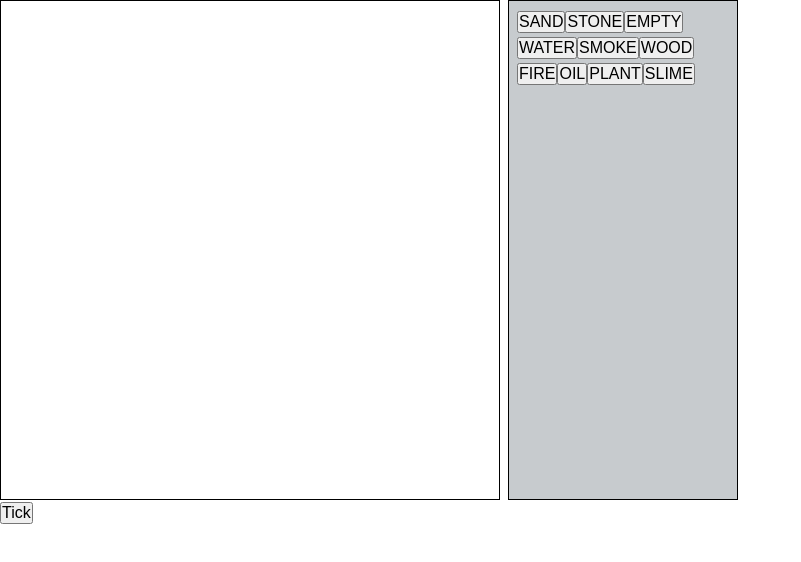
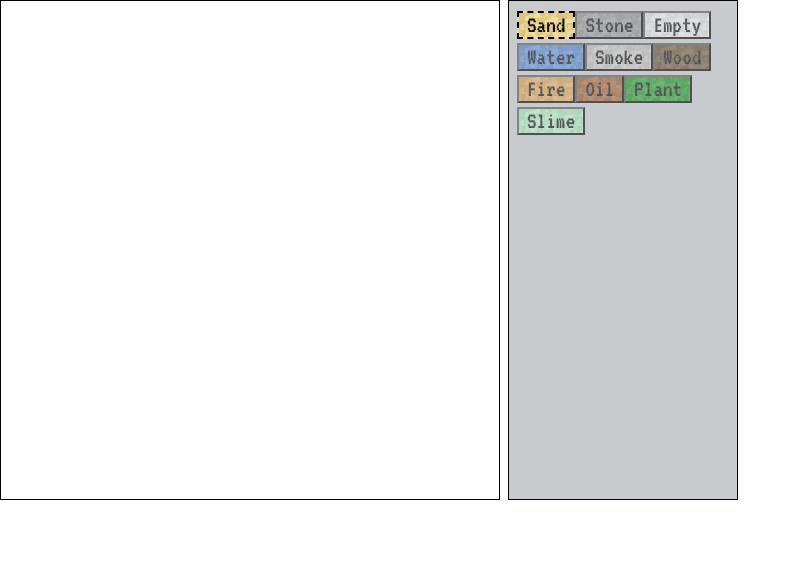
Before and after one commit to lucasquemm/sandpit, a website built with Parcel: page src/index.html in a window 1280 px wide. Shown: the whole page, without its empty margins (0-801 px from the left). Built offline with nearby package versions, Linux system fonts and the light colour scheme.

Commit message:
Interface melhoradav2 (#30)
* interface provisoria para selecao dos elementos

* correcao da cor da slime

```diff
--- a/src/elements/fire.js
+++ b/src/elements/fire.js
@@ -21,6 +21,8 @@ const orange2 = [35, 79, 67, 77]
 const red1 = [7, 82, 56, 66]
 const red2 = [7, 82, 49, 59]
 const red3 = [7, 87, 33, 43]
+
+const BASE_COLOR = orange1
 
 const make = (phase = 'spark') =>
   element.make({
@@ -118,4 +120,4 @@ const update = (sandpit, cell) => {
   }
 }
 
-export { NAME, make, update }
+export { NAME, make, update, BASE_COLOR }
--- a/src/elements/oil.js
+++ b/src/elements/oil.js
@@ -3,6 +3,8 @@ import * as element from '../element'
 import * as fire from './fire'
 import * as water from './water'
 import { chance, pickRand } from '../random'
+
+const BASE_COLOR = [25, 59, 41, 48]
 
 const NAME = 'OIL'
 
@@ -10,7 +12,7 @@ const make = () =>
   element.make({
     type: NAME,
     direction: pickRand([1, -1]),
-    color: [25, 59, 41, 48],
+    color: BASE_COLOR,
   })
 
 const update = (sandpit, cell) => {
@@ -46,4 +48,4 @@ const update = (sandpit, cell) => {
   }
 }
 
-export { NAME, make, update }
+export { NAME, make, update, BASE_COLOR }
--- a/src/elements/plant.js
+++ b/src/elements/plant.js
@@ -3,9 +3,11 @@ import * as water from './water'
 import * as element from '../element'
 import { chance, pickRand, randInt } from '../random'
 
+const BASE_COLOR = [122, 73, 36, 30]
+
 const NAME = 'PLANT'
 
-const make = (energy, color = [122, 73, 36, 30]) => {
+const make = (energy, color = BASE_COLOR) => {
   const isStem = chance(0.1)
 
   return element.make({
@@ -36,4 +38,4 @@ const update = (sandpit, cell) => {
   }
 }
 
-export { NAME, make, update }
+export { NAME, make, update, BASE_COLOR }
--- a/src/elements/sand.js
+++ b/src/elements/sand.js
@@ -4,9 +4,11 @@ import * as oil from './oil'
 import * as element from '../element'
 import { pickRand } from '../random'
 
+const BASE_COLOR = [46, 78, 75, 50]
+
 const NAME = 'SAND'
 
-const make = () => element.make({ type: NAME, color: [46, 78, 75, 50] })
+const make = () => element.make({ type: NAME, color: BASE_COLOR })
 
 const update = (sandpit) => {
   const below = sandpit.get(0, 1)
@@ -28,4 +30,4 @@ const update = (sandpit) => {
   }
 }
 
-export { NAME, make, update }
+export { NAME, make, update, BASE_COLOR }
--- a/src/elements/slime.js
+++ b/src/elements/slime.js
@@ -3,6 +3,8 @@ import * as water from './water'
 import * as oil from './oil'
 import * as element from '../element'
 import { chance, pickRand } from '../random'
+
+const BASE_COLOR = [130, 79, 84, 80]
 
 const NAME = 'SLIME'
 
@@ -63,4 +65,4 @@ const update = (sandpit, cell) => {
   }
 }
 
-export { NAME, make, update }
+export { NAME, make, update, BASE_COLOR }
--- a/src/elements/smoke.js
+++ b/src/elements/smoke.js
@@ -2,6 +2,8 @@ import * as water from './water'
 import { EMPTY, empty } from './empty'
 import * as element from '../element'
 import { chance, pickRand } from '../random'
+
+const BASE_COLOR = [4, 2, 79, 90]
 
 const NAME = 'SMOKE'
 const despawnChance = 0.015
@@ -12,7 +14,7 @@ const make = () =>
   element.make({
     type: NAME,
     direction: pickRand([1, -1]),
-    color: [4, 2, 79, 90],
+    color: BASE_COLOR,
   })
 
 const update = (sandpit, cell) => {
@@ -42,4 +44,4 @@ const update = (sandpit, cell) => {
   }
 }
 
-export { NAME, make, update }
+export { NAME, make, update, BASE_COLOR }
--- a/src/elements/stone.js
+++ b/src/elements/stone.js
@@ -1,7 +1,9 @@
 import * as element from '../element'
+
+const BASE_COLOR = [0, 0, 60, 40]
 
 const NAME = 'STONE'
 
-const make = () => element.make({ type: NAME, color: [0, 0, 60, 40] })
+const make = () => element.make({ type: NAME, color: BASE_COLOR })
 
-export { NAME, make }
+export { NAME, make, BASE_COLOR }
--- a/src/elements/water.js
+++ b/src/elements/water.js
@@ -3,6 +3,8 @@ import * as element from '../element'
 import * as fire from './fire'
 import * as oil from './oil'
 import { chance, pickRand } from '../random'
+
+const BASE_COLOR = [216, 65, 60, 50]
 
 const NAME = 'WATER'
 
@@ -11,7 +13,7 @@ const make = () =>
     type: NAME,
     slimey: false,
     direction: pickRand([1, -1]),
-    color: [216, 65, 60, 50],
+    color: BASE_COLOR,
   })
 
 const update = (sandpit, cell) => {
@@ -51,4 +53,4 @@ const update = (sandpit, cell) => {
   }
 }
 
-export { NAME, make, update }
+export { NAME, make, update, BASE_COLOR }
--- a/src/elements/wood.js
+++ b/src/elements/wood.js
@@ -1,7 +1,9 @@
 import * as element from '../element'
+
+const BASE_COLOR = [33, 41, 30, 15]
 
 const NAME = 'WOOD'
 
-const make = () => element.make({ type: NAME, color: [33, 41, 30, 15] })
+const make = () => element.make({ type: NAME, color: BASE_COLOR })
 
-export { NAME, make }
+export { NAME, make, BASE_COLOR }
--- a/src/index.html
+++ b/src/index.html
@@ -5,12 +5,20 @@
     <meta http-equiv="X-UA-Compatible" content="IE=edge" />
     <meta name="viewport" content="width=device-width, initial-scale=1.0" />
     <title>Sandpit</title>
+    <link rel="preconnect" href="https://fonts.googleapis.com" />
+    <link rel="preconnect" href="https://fonts.gstatic.com" crossorigin />
+    <link
+      href="https://fonts.googleapis.com/css2?family=VT323&display=swap"
+      rel="stylesheet"
+    />
     <link href="style.css" rel="stylesheet" />
   </head>
   <body>
     <div class="principal">
       <canvas id="canvas"></canvas>
-      <div class="painel" id="element-ui"></div>
+      <div class="painel" id="element-ui">
+        <div class="elements"></div>
+      </div>
     </div>
     <button id="tick">Tick</button>
     <script type="module" src="main.js"></script>
--- a/src/main.js
+++ b/src/main.js
@@ -64,23 +64,44 @@ $canvas.addEventListener('mouseup', () => {
 })
 
 let selectedElement = elements.sand
+let previousElementBtn
 
-const panel = document.querySelector('#element-ui')
+const elementsGrid = document.querySelector('.elements')
 
 Object.values(elements).forEach((element) => {
   const btn = document.createElement('button')
+  const [h, s, l] = element.BASE_COLOR || []
 
-  btn.textContent = element.NAME
+  if (element.NAME == elements.sand.NAME) {
+    previousElementBtn = btn
+    btn.classList.add('element-selected')
+  }
+  btn.textContent = element.NAME.toLowerCase()
+  btn.classList.add(element.NAME.toLowerCase() + '-btn')
+  btn.classList.add('element-btn')
+  btn.style.background = `hsl(${h}deg ${s}% ${l}%)`
+
   btn.addEventListener('click', () => {
+    previousElementBtn.classList.remove('element-selected')
+    btn.classList.add('element-selected')
+    previousElementBtn = btn
     return (selectedElement = element)
   })
 
-  panel.appendChild(btn)
+  elementsGrid.appendChild(btn)
 })
 
 const useElement = () => selectedElement.make()
 
-document.querySelector('#tick').addEventListener('click', tick)
+const tickBtn = document.querySelector('#tick')
+
+tickBtn.classList.add('hidden')
+
+tickBtn.addEventListener('click', tick)
+
+if (window.DEBUG) {
+  tickBtn.classList.remove('hidden')
+}
 
 sandpit.init()
 
--- a/src/style.css
+++ b/src/style.css
@@ -4,14 +4,23 @@
   padding: 0;
 }
 
-canvas {
-  background-color: aliceblue;
-  border: 1px solid;
+body {
+  font-family: 'VT323', monospace;
 }
 
 button {
   font-size: 16px;
+  font-family: inherit;
   margin: 2px 0px;
+  padding: 0px 8px;
+  border-radius: 0px;
+  text-transform: capitalize;
+  font-size: 24px;
+}
+
+canvas {
+  background-color: aliceblue;
+  border: 1px solid;
 }
 
 .principal {
@@ -33,3 +42,29 @@ button {
   float: right;
   gap: 0px;
 }
+
+.element-btn {
+  opacity: 0.6;
+  position: relative;
+  cursor: pointer;
+}
+
+.element-btn::before {
+  content: '';
+  background-image: url('../button-bg.png');
+  height: 100%;
+  width: 100%;
+  position: absolute;
+  opacity: 0.1;
+  top: 0;
+  left: 0;
+}
+
+.element-selected {
+  opacity: 1;
+  border: 2px dashed black;
+}
+
+.hidden {
+  display: none;
+}
```
Also changed, not shown: button-bg.png (added).
